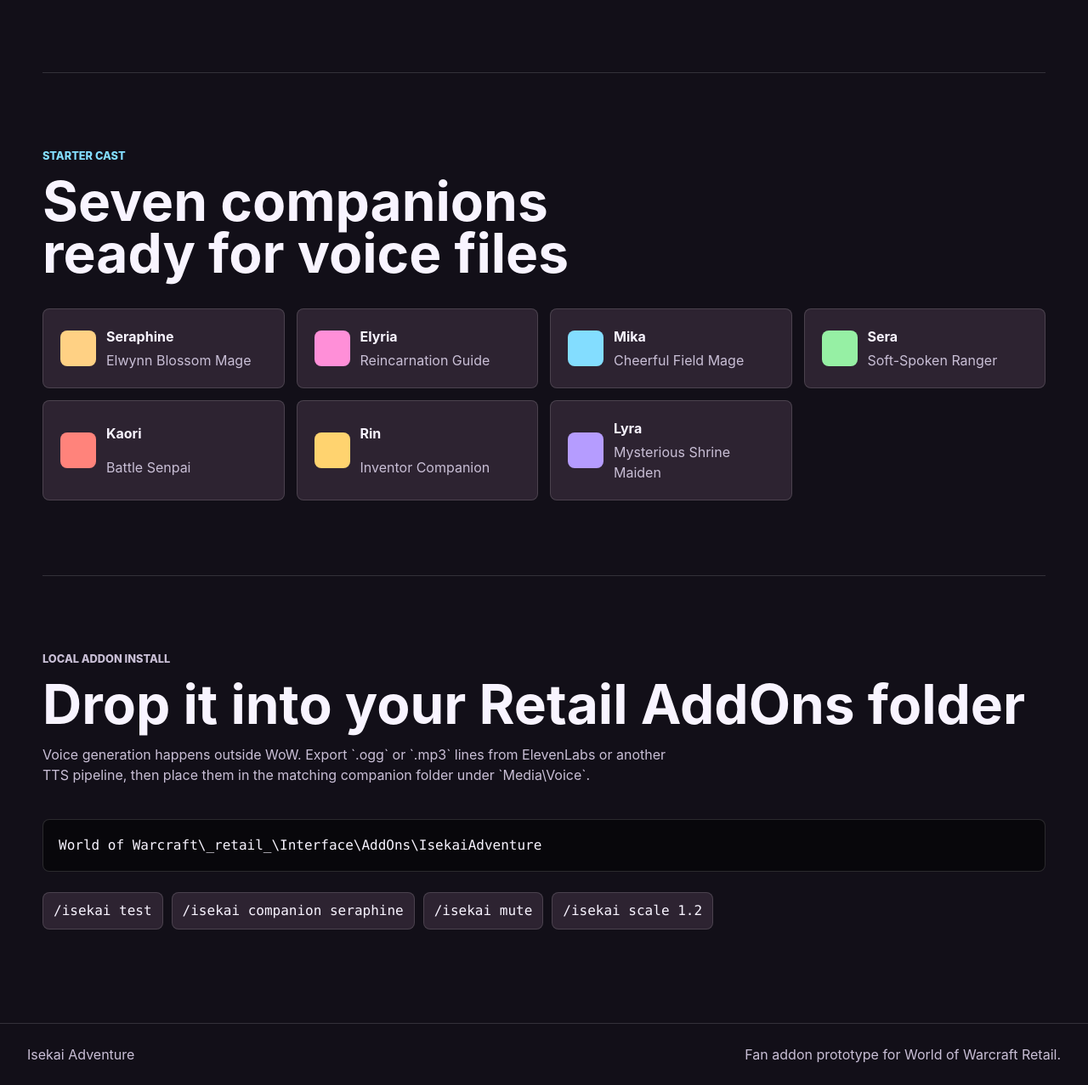
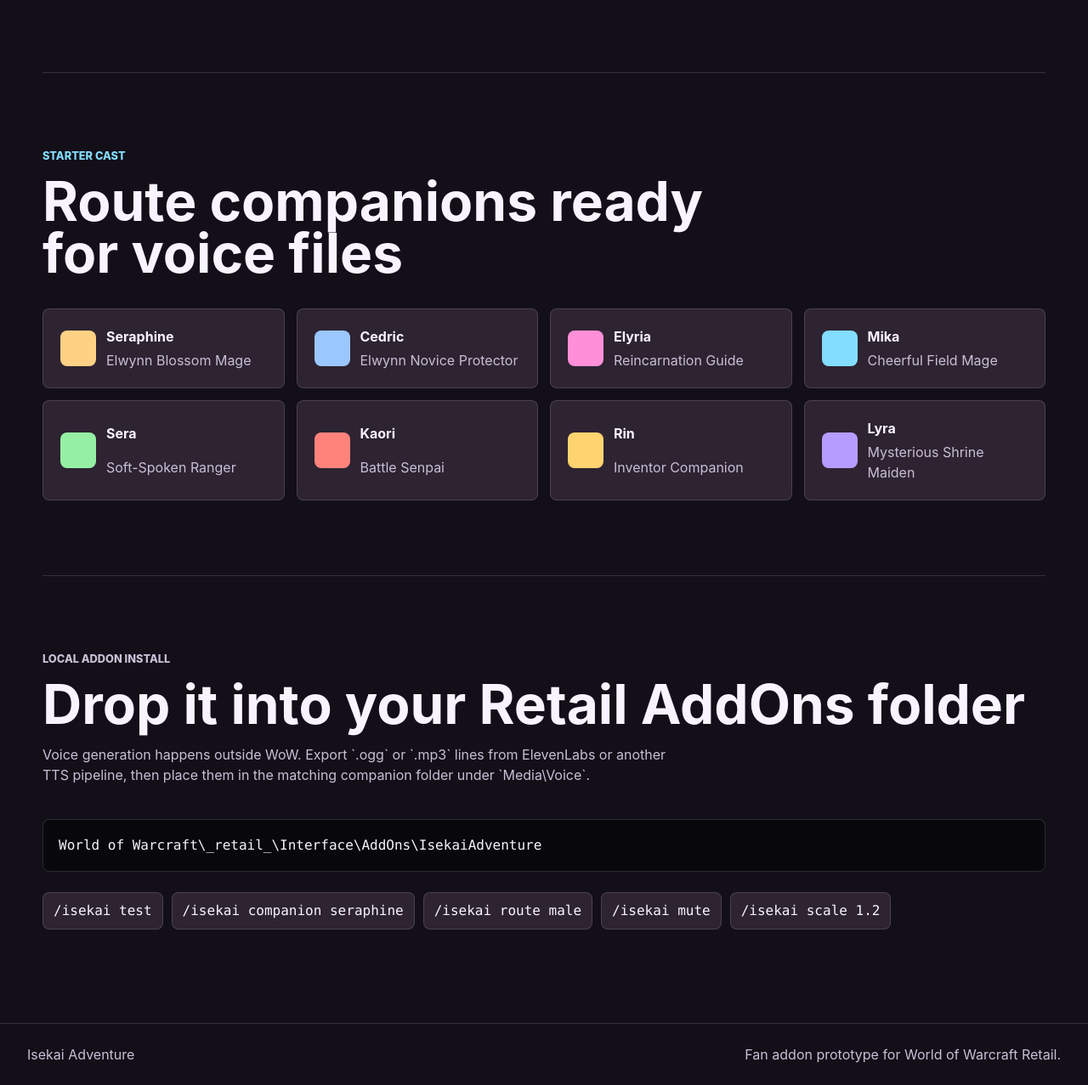
Before and after one commit to christopherddespres/IsekaiAdventure, a plain HTML site: page docs/index.html in a window 1280 px wide. Shown: the part 1254-2531 px from the top of the page at 85% size. Drawn offline with Linux system fonts and the light colour scheme.

Commit message:
Add male companion route preference

```diff
--- a/docs/index.html
+++ b/docs/index.html
@@ -78,10 +78,11 @@
     <section class="companions" id="companions" aria-labelledby="companions-title">
       <div class="section-heading">
         <p class="eyebrow">Starter cast</p>
-        <h2 id="companions-title">Seven companions ready for voice files</h2>
+        <h2 id="companions-title">Route companions ready for voice files</h2>
       </div>
       <div class="companion-grid">
         <article><span class="swatch seraphine"></span><strong>Seraphine</strong><span>Elwynn Blossom Mage</span></article>
+        <article><span class="swatch cedric"></span><strong>Cedric</strong><span>Elwynn Novice Protector</span></article>
         <article><span class="swatch elyria"></span><strong>Elyria</strong><span>Reincarnation Guide</span></article>
         <article><span class="swatch mika"></span><strong>Mika</strong><span>Cheerful Field Mage</span></article>
         <article><span class="swatch sera"></span><strong>Sera</strong><span>Soft-Spoken Ranger</span></article>
@@ -101,6 +102,7 @@
       <div class="command-strip" aria-label="Addon slash commands">
         <code>/isekai test</code>
         <code>/isekai companion seraphine</code>
+        <code>/isekai route male</code>
         <code>/isekai mute</code>
         <code>/isekai scale 1.2</code>
       </div>
--- a/docs/styles.css
+++ b/docs/styles.css
@@ -349,6 +349,7 @@
 }
 
 .seraphine { background: #ffd184; }
+.cedric { background: #9bc7ff; }
 .elyria { background: var(--pink); }
 .mika { background: var(--aqua); }
 .sera { background: var(--green); }
```
Also changed, not shown: 10 other files.
